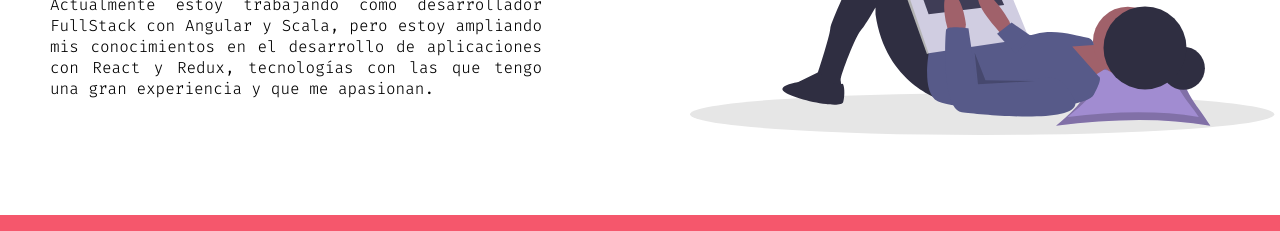
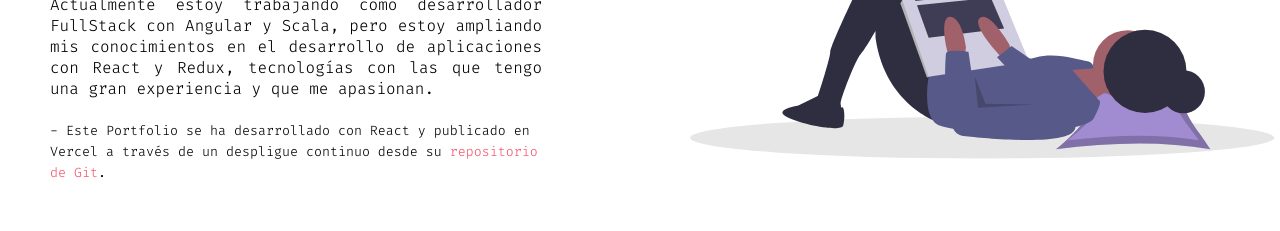
Before and after one commit to PabloFuentesSanz/Portfolio, a React (Create React App) app: page / in a window 1280 px wide. Shown: the part 800-1031 px from the top of the page. Built offline with nearby package versions, Linux system fonts and the light colour scheme; no server answers.

Commit message:
Little description

```diff
--- a/src/components/WaveMenu/index.js
+++ b/src/components/WaveMenu/index.js
@@ -15,6 +15,7 @@ function index() {
             Actualmente estoy trabajando como desarrollador FullStack con Angular y Scala, pero  estoy ampliando mis conocimientos en el desarrollo de aplicaciones con
             React y Redux, tecnologías con las que tengo una gran experiencia y que me apasionan.
           </p>
+          <small>- Este Portfolio se ha desarrollado con React y publicado en Vercel a través de un despligue continuo desde su <a className="linkPr" href="https://github.com/PabloFuentesSanz/Portfolio" target="_blank">repositorio de Git</a>.</small>
         </div>
         <img src="./assets/ilustracion1.svg" alt="" />
       </section>
--- a/src/components/WaveMenu/style.css
+++ b/src/components/WaveMenu/style.css
@@ -40,7 +40,10 @@
 .separate{
     margin-top: 1em;
 }
-
+.linkPr{
+    color: var(--primary);
+    text-decoration: none;
+}
 .imgsTechs{
     display: flex;
     flex-direction: row;
```
